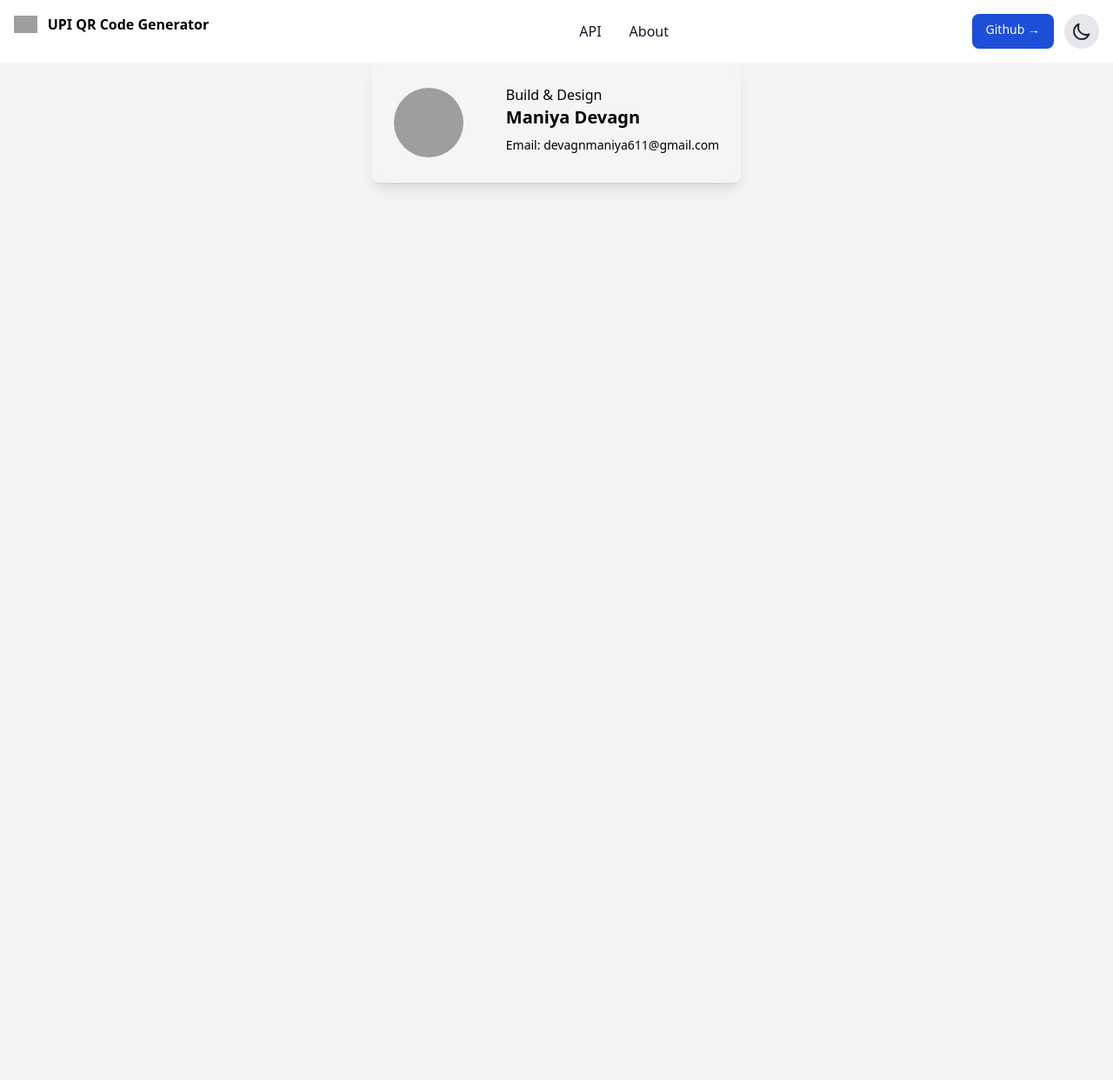
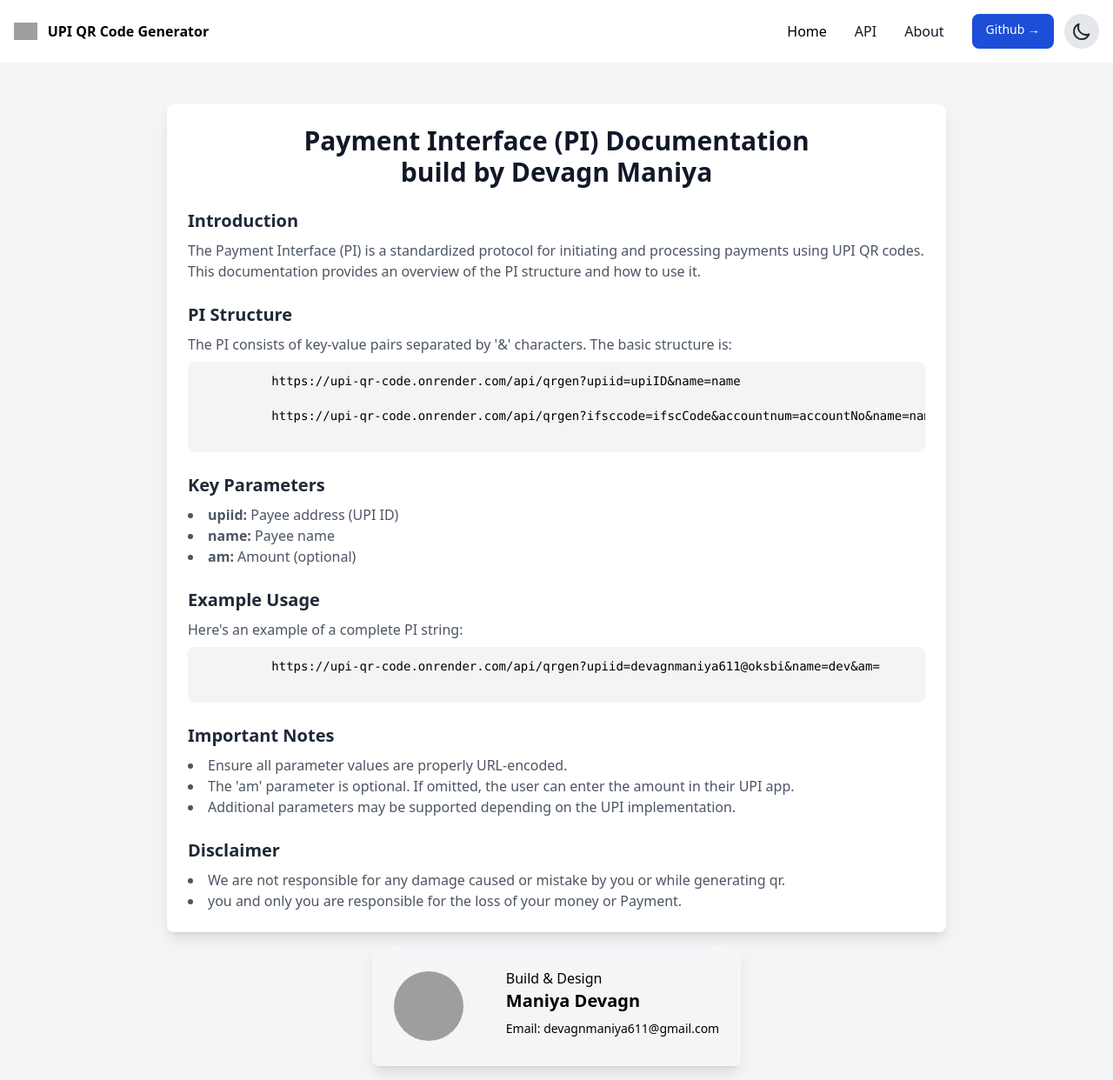
Before and after one commit to devagn611/upi_qr_code, a website: page public/api.html in a window 1280 px wide. Shown: the whole page at 87% size. Before the commit the page ends 800 px from the top, so only its background shows below. Drawn offline with nearby package versions, Linux system fonts and the light colour scheme; grey boxes are pictures that could not be loaded.

Commit message:
new_docs

```diff
--- a/public/api.html
+++ b/public/api.html
@@ -34,65 +34,202 @@
 
 <body class="bg-gray-100 dark:bg-gray-900 transition-colors duration-200">
   <nav class="bg-white border-gray-200 dark:bg-gray-900">
-        <div class="max-w-screen-xl flex flex-wrap items-center justify-between mx-auto  p-4">
-          <a href="" class="flex items-center space-x-3 rtl:space-x-reverse pb-4">
-            <img src="https://upload.wikimedia.org/wikipedia/commons/thumb/e/e1/UPI-Logo-vector.svg/463px-UPI-Logo-vector.svg.png?20200901100648" class="h-5" alt="Upi Logo" />
-            <span class="self-center text-1xl font-semibold whitespace-nowrap dark:text-white">
-              UPI QR Code Generator</span>
+    <div
+      class="max-w-screen-xl flex flex-wrap items-center justify-between mx-auto p-4"
+    >
+      <a href="" class="flex items-center space-x-3 rtl:space-x-reverse ">
+        <img
+          src="https://upload.wikimedia.org/wikipedia/commons/thumb/e/e1/UPI-Logo-vector.svg/463px-UPI-Logo-vector.svg.png?20200901100648"
+          class="h-5"
+          alt="Upi Logo"
+        />
+        <span
+          class="self-center text-1xl font-semibold whitespace-nowrap dark:text-white"
+        >
+          UPI QR Code Generator</span
+        >
       </a>
-          <button data-collapse-toggle="navbar-cta" type="button"
+      <button
+        data-collapse-toggle="navbar-cta"
+        type="button"
         class="inline-flex items-center p-2 w-10 h-10 justify-center text-sm text-gray-500 rounded-lg md:hidden hover:bg-gray-100 focus:outline-none focus:ring-2 focus:ring-gray-200 dark:text-gray-400 dark:hover:bg-gray-700 dark:focus:ring-gray-600"
-              aria-controls="navbar-cta" aria-expanded="false">
+        aria-controls="navbar-cta"
+        aria-expanded="false"
+      >
         <span class="sr-only">Open main menu</span>
-              <svg class="w-5 h-5" aria-hidden="true" xmlns="http://www.w3.org/2000/svg" fill="none" viewBox="0 0 17 14">
-                <path stroke="currentColor" stroke-linecap="round" stroke-linejoin="round" stroke-width="2"
-                  d="M1 1h15M1 7h15M1 13h15" />
+        <svg
+          class="w-5 h-5"
+          aria-hidden="true"
+          xmlns="http://www.w3.org/2000/svg"
+          fill="none"
+          viewBox="0 0 17 14"
+        >
+          <path
+            stroke="currentColor"
+            stroke-linecap="round"
+            stroke-linejoin="round"
+            stroke-width="2"
+            d="M1 1h15M1 7h15M1 13h15"
+          />
         </svg>
       </button>
-          <div class="flex md:order-2 space-x-3 md:space-x-0 rtl:space-x-reverse gap-3">
-            <a href="https://github.com/devagn611" target="_blank"
-            class="text-white bg-blue-700 hover:bg-blue-800 focus:ring-4 focus:outline-none focus:ring-blue-300 font-medium rounded-lg text-sm px-4 py-2 text-center dark:bg-blue-600 dark:hover:bg-blue-700 dark:focus:ring-blue-800">
+      <!-- <div
+        class="flex md:order-2 space-x-3 md:space-x-0 rtl:space-x-reverse gap-3"
+      >
+        <a
+          href="https://github.com/devagn611"
+          target="_blank"
+          class="text-white bg-blue-700 hover:bg-blue-800 focus:ring-4 focus:outline-none focus:ring-blue-300 font-medium rounded-lg text-sm px-4 py-2 text-center dark:bg-blue-600 dark:hover:bg-blue-700 dark:focus:ring-blue-800"
+        >
           Github &rarr;
         </a>
-            <button id="themeToggle" class="p-2 rounded-full bg-gray-200 dark:bg-gray-700 text-gray-800 dark:text-white">
-              <svg xmlns="http://www.w3.org/2000/svg" class="h-6 w-6" fill="none" viewBox="0 0 24 24" stroke="currentColor">
-                <path stroke-linecap="round" stroke-linejoin="round" stroke-width="2"
-                  d="M20.354 15.354A9 9 0 018.646 3.646 9.003 9.003 0 0012 21a9.003 9.003 0 008.354-5.646z" />
+        <button
+          id="themeToggle"
+          class="p-2 rounded-full bg-gray-200 dark:bg-gray-700 text-gray-800 dark:text-white"
+        >
+          <svg
+            xmlns="http://www.w3.org/2000/svg"
+            class="h-6 w-6"
+            fill="none"
+            viewBox="0 0 24 24"
+            stroke="currentColor"
+          >
+            <path
+              stroke-linecap="round"
+              stroke-linejoin="round"
+              stroke-width="2"
+              d="M20.354 15.354A9 9 0 018.646 3.646 9.003 9.003 0 0012 21a9.003 9.003 0 008.354-5.646z"
+            />
           </svg>
         </button>
-
-          </div>
-          <div class="items-center justify-between hidden w-full md:flex md:w-auto md:order-1" id="navbar-cta">
+      </div> -->
+      <div
+        class="items-center justify-between hidden w-full md:flex md:w-auto md:order-1"
+        id="navbar-cta"
+      >
         <ul
-              class="flex flex-col font-medium p-4 md:p-0 mt-4 border border-gray-100 rounded-lg bg-gray-50 md:space-x-8 rtl:space-x-reverse md:flex-row md:mt-0 md:border-0 md:bg-white dark:bg-gray-800 md:dark:bg-gray-900 dark:border-gray-700">
+          class="flex flex-col items-center font-medium p-4 md:p-0 mt-4 border border-gray-100 rounded-lg bg-gray-50 md:space-x-8 rtl:space-x-reverse md:flex-row md:mt-0 md:border-0 md:bg-white dark:bg-gray-800 md:dark:bg-gray-900 dark:border-gray-700"
+        >
           <li>
             <a
               href="/qrgen"
-                  class="block py-2 px-3 md:p-0 text-white bg-blue-700 rounded md:bg-transparent md:hover:text-blue-700 md:dark:hover:text-blue-500"
+              class="block py-2 px-3 md:p-0  bg-blue-700 rounded md:bg-transparent md:hover:text-blue-700 md:dark:hover:text-blue-500 dark:text-white"
 
               >Home</a
             >
           </li>
           <li>
-                <a href="/api"
+            <a
+              href="/api"
               class="block py-2 px-3 md:p-0 text-gray-900 rounded hover:bg-gray-100 md:hover:bg-transparent md:hover:text-blue-700 md:dark:hover:text-blue-500 dark:text-white dark:hover:bg-gray-700 dark:hover:text-white md:dark:hover:bg-transparent dark:border-gray-700"
-
-                  >API</a>
+              >API</a
+            >
           </li>
           <li>
-                <a href="#"
-                  class="block py-2 px-3 md:p-0 text-gray-900 rounded hover:bg-gray-100 md:hover:bg-transparent md:hover:text-blue-700 md:dark:hover:text-blue-500 dark:text-white dark:hover:bg-gray-700 dark:hover:text-white md:dark:hover:bg-transparent dark:border-gray-700">About</a>
+            <a
+              href="#"
+              class="block py-2 px-3 md:p-0 text-gray-900 rounded hover:bg-gray-100 md:hover:bg-transparent md:hover:text-blue-700 md:dark:hover:text-blue-500 dark:text-white dark:hover:bg-gray-700 dark:hover:text-white md:dark:hover:bg-transparent dark:border-gray-700"
+              >About</a
+            >
           </li>
           <!-- <li>
           <a href="#"
             class="block py-2 px-3 md:p-0 text-gray-900 rounded hover:bg-gray-100 md:hover:bg-transparent md:hover:text-blue-700 md:dark:hover:text-blue-500 dark:text-white dark:hover:bg-gray-700 dark:hover:text-white md:dark:hover:bg-transparent dark:border-gray-700">Contact</a>
         </li> -->
+        <div
+        class="flex md:order-2 space-x-3 md:space-x-0 rtl:space-x-reverse gap-3"
+      >
+        <a
+          href="https://github.com/devagn611"
+          target="_blank"
+          class="text-white bg-blue-700 hover:bg-blue-800 focus:ring-4 focus:outline-none focus:ring-blue-300 font-medium rounded-lg text-sm px-4 py-2 text-center dark:bg-blue-600 dark:hover:bg-blue-700 dark:focus:ring-blue-800"
+        >
+          Github &rarr;
+        </a>
+        <button
+          id="themeToggle"
+          class="p-2 rounded-full bg-gray-200 dark:bg-gray-700 text-gray-800 dark:text-white"
+        >
+          <svg
+            xmlns="http://www.w3.org/2000/svg"
+            class="h-6 w-6"
+            fill="none"
+            viewBox="0 0 24 24"
+            stroke="currentColor"
+          >
+            <path
+              stroke-linecap="round"
+              stroke-linejoin="round"
+              stroke-width="2"
+              d="M20.354 15.354A9 9 0 018.646 3.646 9.003 9.003 0 0012 21a9.003 9.003 0 008.354-5.646z"
+            />
+          </svg>
+        </button>
+      </div>
         </ul>
+
       </div>
     </div>
   </nav>
 
-      <div class="flex items-center justify-center ">
+  <section id="pi-docs" class="max-w-4xl mx-auto mt-12 p-6 bg-white dark:bg-gray-800 rounded-lg shadow-lg">
+    <h2 class="text-3xl font-bold mb-6 text-gray-900 dark:text-white text-center">Payment Interface (PI) Documentation </br>build by Devagn Maniya</h2>
+
+    <div class="space-y-6">
+      <div>
+        <h3 class="text-xl font-semibold mb-2 text-gray-800 dark:text-gray-200">Introduction</h3>
+        <p class="text-gray-600 dark:text-gray-400">The Payment Interface (PI) is a standardized protocol for initiating and processing payments using UPI QR codes. This documentation provides an overview of the PI structure and how to use it.</p>
+      </div>
+
+      <div>
+        <h3 class="text-xl font-semibold mb-2 text-gray-800 dark:text-gray-200">PI Structure</h3>
+        <p class="text-gray-600 dark:text-gray-400">The PI consists of key-value pairs separated by '&' characters. The basic structure is:</p>
+        <pre class="bg-gray-100 dark:bg-gray-700 p-3 rounded-lg mt-2 text-sm overflow-x-auto dark:text-white">
+          https://upi-qr-code.onrender.com/api/qrgen?upiid=upiID&name=name</br>
+          https://upi-qr-code.onrender.com/api/qrgen?ifsccode=ifscCode&accountnum=accountNo&name=name;
+        </pre>
+      </div>
+
+      <div>
+        <h3 class="text-xl font-semibold mb-2 text-gray-800 dark:text-gray-200">Key Parameters</h3>
+        <ul class="list-disc list-inside text-gray-600 dark:text-gray-400">
+          <li><strong>upiid:</strong> Payee address (UPI ID)</li>
+          <li><strong>name:</strong> Payee name</li>
+          <li><strong>am:</strong> Amount (optional)</li>
+          <!-- <li><strong>cu:</strong> Currency (default: INR)</li>
+          <li><strong>tn:</strong> Transaction note (optional)</li> -->
+        </ul>
+      </div>
+
+      <div>
+        <h3 class="text-xl font-semibold mb-2 text-gray-800 dark:text-gray-200">Example Usage</h3>
+        <p class="text-gray-600 dark:text-gray-400">Here's an example of a complete PI string:</p>
+        <pre class="bg-gray-100 dark:bg-gray-700 p-3 rounded-lg mt-2 text-sm overflow-x-auto dark:text-white">
+          https://upi-qr-code.onrender.com/api/qrgen?upiid=devagnmaniya611@oksbi&name=dev&am=
+        </pre>
+      </div>
+
+      <div>
+        <h3 class="text-xl font-semibold mb-2 text-gray-800 dark:text-gray-200">Important Notes</h3>
+        <ul class="list-disc list-inside text-gray-600 dark:text-gray-400">
+          <li>Ensure all parameter values are properly URL-encoded.</li>
+          <li>The 'am' parameter is optional. If omitted, the user can enter the amount in their UPI app.</li>
+          <li>Additional parameters may be supported depending on the UPI implementation.</li>
+        </ul>
+      </div>
+       <div>
+        <h3 class="text-xl font-semibold mb-2 text-gray-800 dark:text-gray-200">Disclaimer</h3>
+        <ul class="list-disc list-inside text-gray-600 dark:text-gray-400">
+          <li>We are not responsible for any damage caused or mistake by you or while generating qr. </li>
+          <li>you and only you are responsible for the loss of your money or Payment.</li>
+        </ul>
+      </div>
+
+    </div>
+  </section>
+
+
+      <div class="flex items-center justify-center p-4">
         <div
           class="flex items-center p-6 bg-white/10 backdrop-blur-md rounded-lg shadow-lg border border-white/30 max-w-md mx-4"
         >
@@ -117,6 +254,9 @@
           </div>
         </div>
       </div>
+
+
+
 
   <script>
     // Theme toggle functionality
```
Lines whose indentation alone changed are shown as unchanged.
